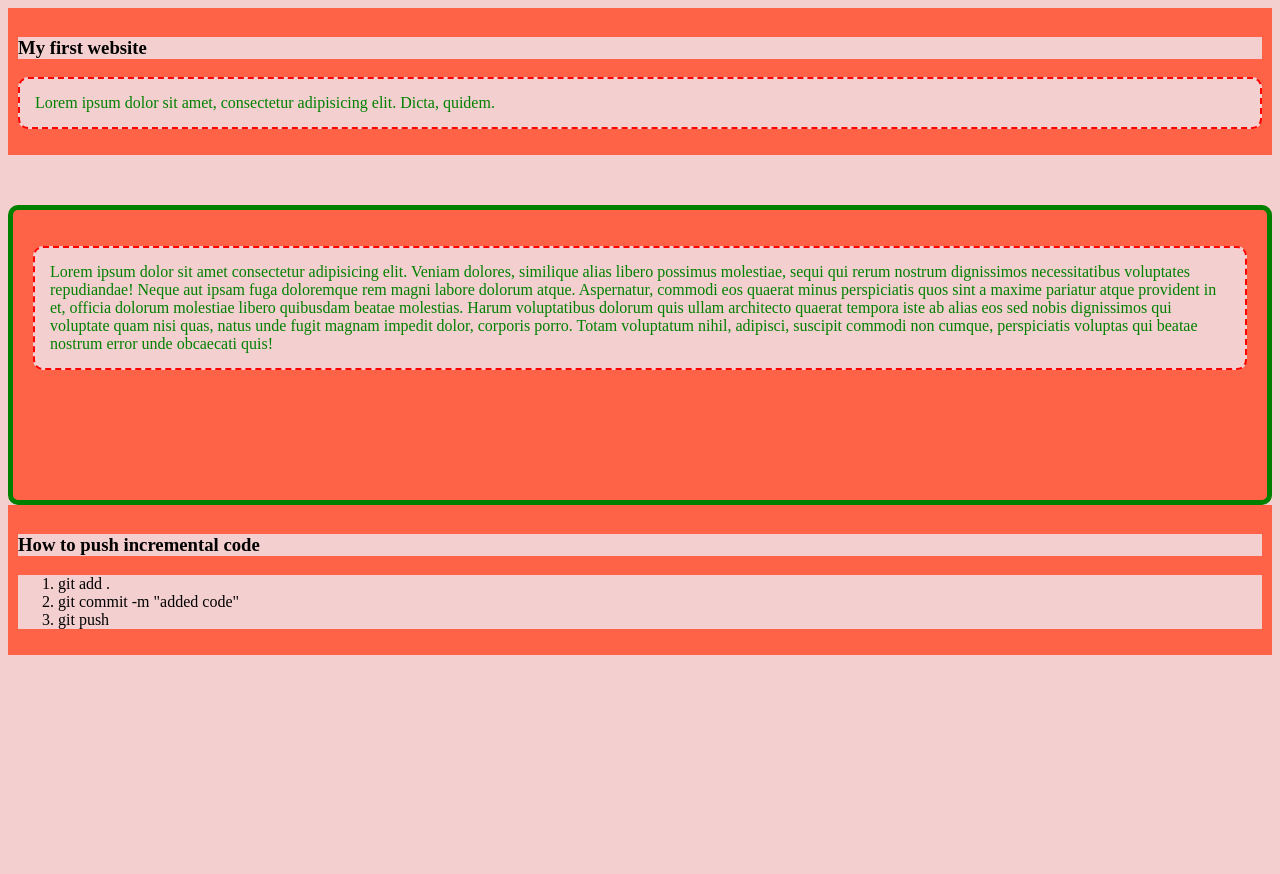
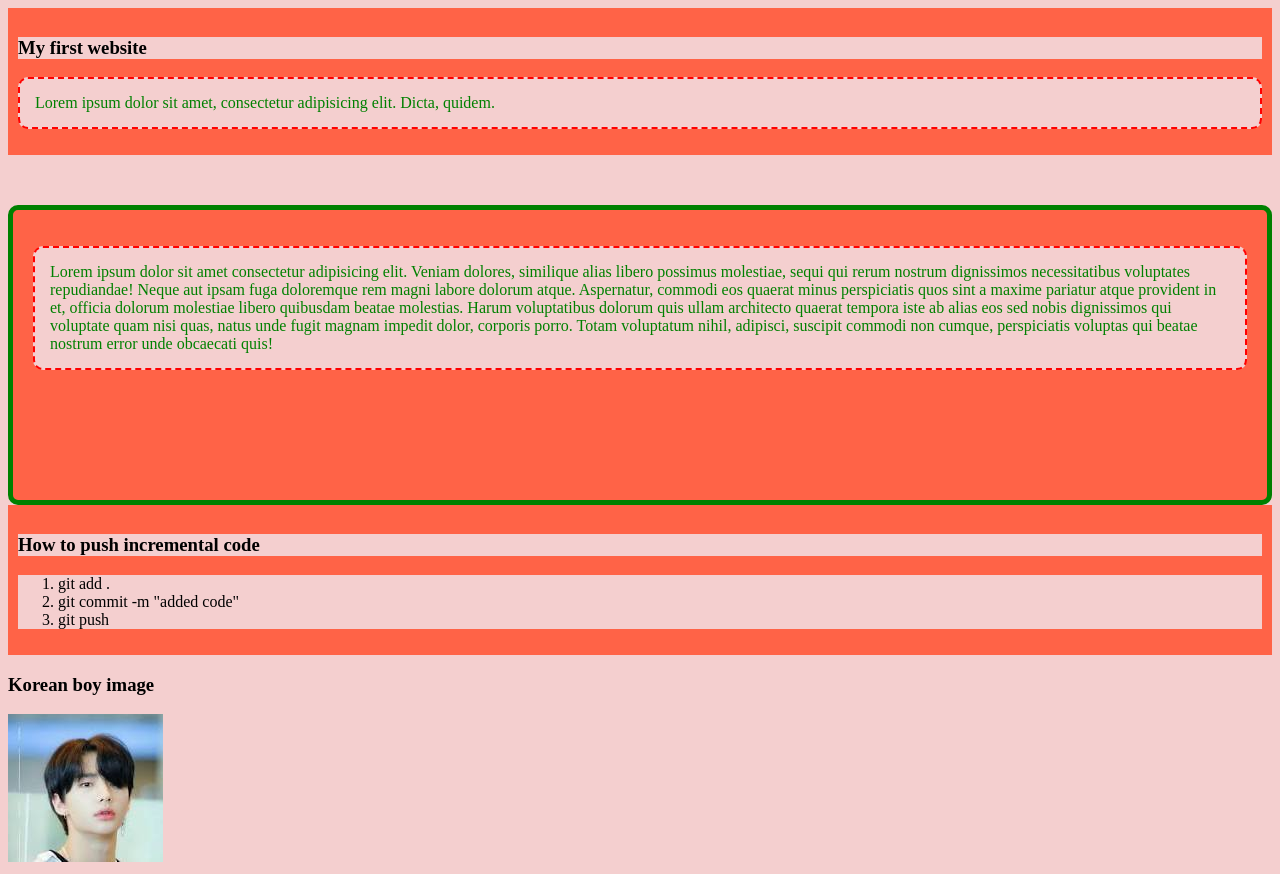
Before and after one commit to Khurshedspi/my-simple-website, a plain HTML site: page index.html in a window 1280 px wide. Before the commit the page ends 800 px from the top, so only its background shows below. Drawn offline with Linux system fonts and the light colour scheme.

Commit message:
this is korean boy

```diff
--- a/index.html
+++ b/index.html
@@ -31,5 +31,8 @@
             <li>git push</li>
         </ol>
     </div>
+
+    <h3>Korean boy image</h3>
+    <img src="images/korean1.jpeg" alt="">
 </body>
 </html>
```
Also changed, not shown: images/korean1.jpeg (added).
